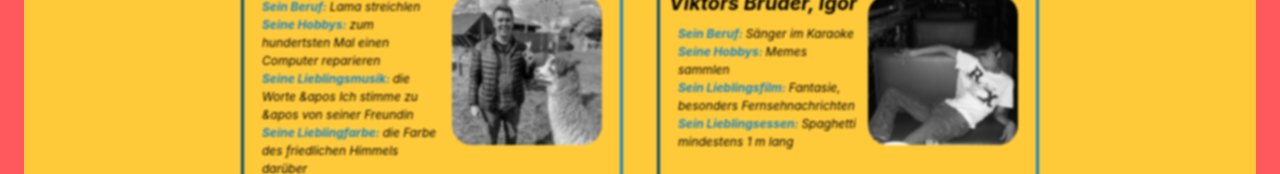
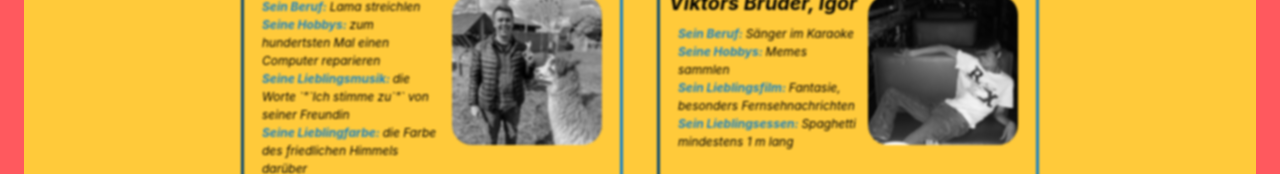
Before and after one commit to sofialapteva/sofia-lapteva-startseite, a Next.js app: page / in a window 1280 px wide. Shown: the part 765-939 px from the top of the page. Built offline with nearby package versions, Linux system fonts and the light colour scheme.

Commit message:
done completely 100%

```diff
--- a/pages/index.tsx
+++ b/pages/index.tsx
@@ -136,7 +136,7 @@
               </p>
               <p>
                 <strong>Seine Lieblingsmusik: </strong>
-                die Worte &apos Ich stimme zu &apos von seiner Freundin
+                die Worte `&quot;`Ich stimme zu`&quot;` von seiner Freundin
               </p>
               <p>
                 <strong>Seine Lieblingfarbe: </strong>
```
